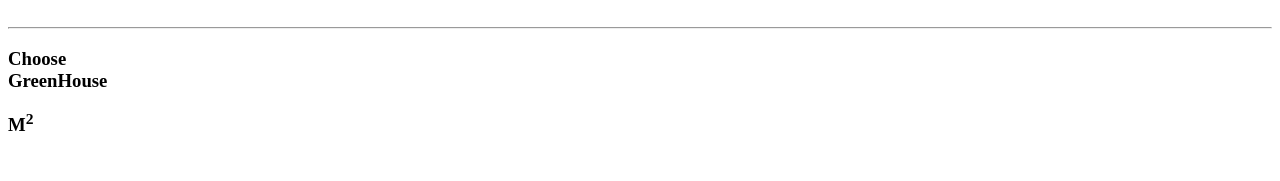
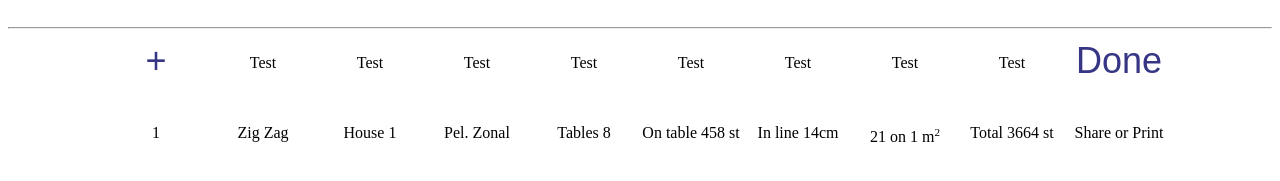
Before and after one commit to AntonKozak/Gleasa, a plain HTML site: page index.html in a window 1280 px wide. Shown: the part 53-234 px from the top of the page. Drawn offline with Linux system fonts and the light colour scheme.

Commit message:
Test
Test

```diff
--- /dev/null
+++ b/Style.css
@@ -0,0 +1,21 @@
+.test1{
+    border: 1px solid white;
+    height: 50px;
+    width: 100px;
+    text-align: center;
+    margin: 0px 5px 0px 0px;
+}
+.flex-container {
+    display: flex;
+    flex-wrap: wrap;
+    justify-content: center;
+    align-items: center;
+}
+.button{
+    border: 0px solid rgb(54, 54, 133);
+    text-align: center;
+    margin: 1px 0px 0px 0px;
+    color: rgb(54, 54, 133);
+    font-size: 36px;
+    background-color: white;
+}
--- a/index.html
+++ b/index.html
@@ -4,14 +4,45 @@
     <meta charset="UTF-8">
     <meta name="viewport" content="width=device-width, initial-scale=1.0">
     <meta http-equiv="X-UA-Compatible" content="ie=edge">
-    <title>Gleasa</title>
+    <link rel="stylesheet" type="text/css" href="Style.css">
+    <title>Glesa</title>
+
 </head>
 <body>
+
     <h1 align="center"> <img src="C:\Users\Kosty\Pictures\Logo.jpg"> </h1>
     <hr>
-    <h3>Choose
-     <br>GreenHouse </h3>
-     <h3>M<sup>2</sup></h3>
 
+    <div class="flex-container">
+<div class="test1"> <button class="button" onclick="myFunction()">+</button> </div>
+<div class="test1"> <p>Test</p> </div>
+<div class="test1"> <p>Test</p> </div>
+<div class="test1"> <p>Test</p> </div>
+<div class="test1"> <p>Test</p> </div>
+<div class="test1"> <p>Test</p> </div>
+<div class="test1"> <p>Test</p> </div>
+<div class="test1"> <p>Test</p> </div>
+<div class="test1"> <p>Test</p> </div>
+<div class="test1"> <button class="button" onclick="">Done</button> </div>
+</div><br>
+<div class="flex-container">
+    <div class="test1"> <p>1</p> </div>
+    <div class="test1"> <p>Zig Zag</p> </div>
+    <div class="test1"> <p>House 1</p> </div>
+    <div class="test1"> <p>Pel. Zonal</p> </div>
+    <div class="test1"> <p>Tables 8</p> </div>
+    <div class="test1"> <p>On table 458 st</p> </div>
+    <div class="test1"> <p>In line 14cm</p> </div>
+    <div class="test1"> <p>21 on 1 m<sup><small>2</small></sup></p> </div>
+    <div class="test1"> <p>Total 3664 st</p> </div>
+    <div class="test1"> <p>Share or Print</p> </div>
+    </div><br>
+<script>
+    function myFunction() {
+      var elmnt = document.getElementsByTagName("DIV")[0];
+      var cln = elmnt.cloneNode(true);
+      document.body.appendChild(cln);
+    }
+    </script>
 </body>
 </html>
```
Also changed, not shown: 1 other file.
